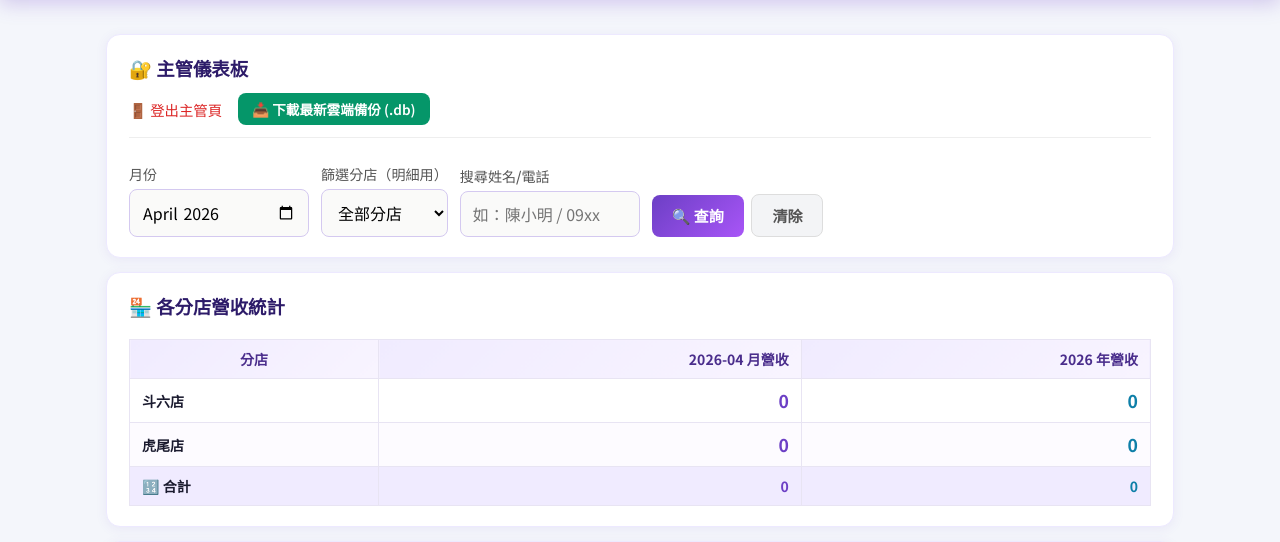
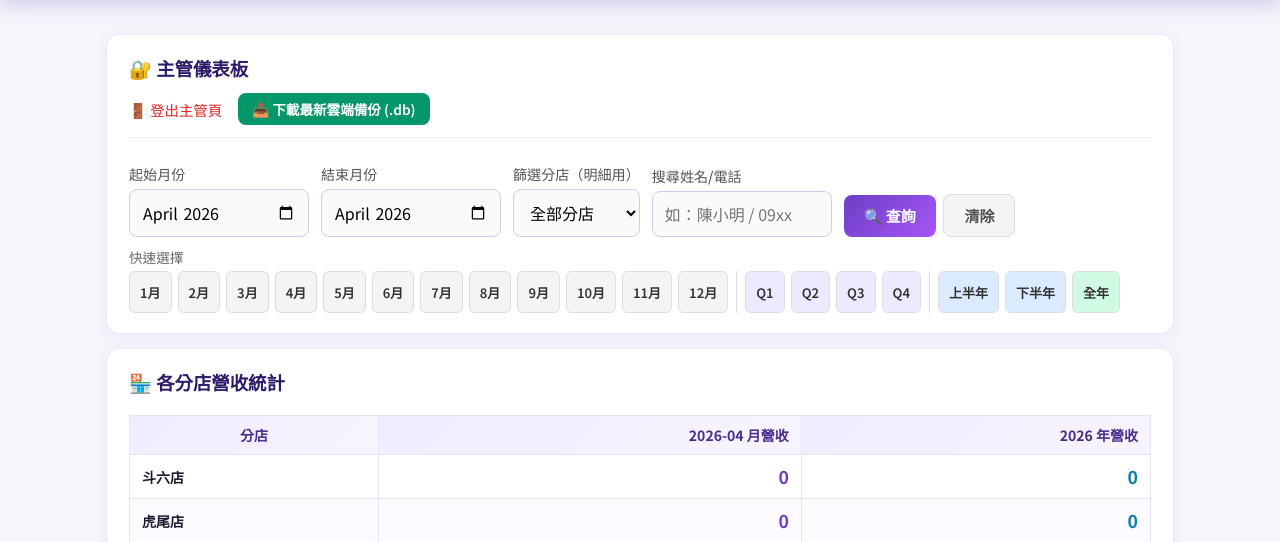
Before and after one commit to sisisleeping-web/beauty-vip-webapp, a Flask app: page /manager in a window 1280 px wide. Shown: the part 62-604 px from the top of the page. Run offline with Flask 3, Linux system fonts and the light colour scheme; the visitor is signed in with stand-in values (Sample User, id 1); data comes from the database, SQL or seed files in the repository; data that the repository does not hold is empty.

Commit message:
feat: 主管儀表板支援月份範圍篩選（同報表頁）

```diff
--- a/app.py
+++ b/app.py
@@ -798,29 +798,38 @@ def manager_dashboard():
         return render_template("manager_lock.html", error=None)
 
     db = get_db()
-    month = request.args.get("month", date.today().strftime("%Y-%m"))
-    year = month[:4]
+    default_month = date.today().strftime("%Y-%m")
+    month_from = request.args.get("month_from", "").strip() or request.args.get("month", default_month)
+    month_to = request.args.get("month_to", "").strip() or month_from
+    if month_to < month_from:
+        month_to = month_from
+    year = month_from[:4]
     store_id_filter = request.args.get("store_id", "").strip()
     q_filter = request.args.get("q", "").strip()
+
+    if month_from == month_to:
+        month_label = month_from
+    else:
+        month_label = f"{month_from} ~ {month_to}"
 
     stores = db.execute("SELECT id, name FROM stores ORDER BY name").fetchall()
 
     store_stats = db.execute(
         """
         SELECT s.name AS store_name,
-               SUM(CASE WHEN t.month_key = ? THEN t.final_amount ELSE 0 END) AS month_revenue,
+               SUM(CASE WHEN t.month_key >= ? AND t.month_key <= ? THEN t.final_amount ELSE 0 END) AS month_revenue,
                SUM(CASE WHEN substr(t.txn_date,1,4) = ? THEN t.final_amount ELSE 0 END) AS year_revenue
         FROM stores s
         LEFT JOIN transactions t ON s.id = t.store_id
         GROUP BY s.name
         ORDER BY s.name
         """,
-        (month, year),
+        (month_from, month_to, year),
     ).fetchall()
 
     # Customer stats with optional store + name/phone filter
     cust_where = ""
-    cust_params: list[Any] = [month, year]
+    cust_params: list[Any] = [month_from, month_to, year]
     if store_id_filter:
         cust_where += " AND t.store_id = ?"
         cust_params.append(store_id_filter)
@@ -833,7 +842,7 @@ def manager_dashboard():
         f"""
         SELECT c.id, c.name, c.phone, c.birthday, c.coin_balance,
                GROUP_CONCAT(DISTINCT s.name) AS stores,
-               SUM(CASE WHEN t.month_key = ? THEN t.final_amount ELSE 0 END) AS month_spend,
+               SUM(CASE WHEN t.month_key >= ? AND t.month_key <= ? THEN t.final_amount ELSE 0 END) AS month_spend,
                SUM(CASE WHEN substr(t.txn_date,1,4) = ? THEN t.final_amount ELSE 0 END) AS year_spend,
                SUM(t.cashback) AS total_cashback
         FROM customers c
@@ -846,11 +855,14 @@ def manager_dashboard():
         cust_params,
     ).fetchall()
 
-    filters = {"store_id": store_id_filter, "q": q_filter}
+    filters = {"store_id": store_id_filter, "q": q_filter, "month_from": month_from, "month_to": month_to}
 
     return render_template(
         "manager.html",
-        month=month,
+        month=month_from,
+        month_label=month_label,
+        month_from=month_from,
+        month_to=month_to,
         store_stats=store_stats,
         customer_stats=customer_stats,
         stores=stores,
--- a/templates/manager.html
+++ b/templates/manager.html
@@ -10,8 +10,12 @@
   </div>
   <form method="get" style="display:flex; flex-wrap:wrap; gap:12px; align-items:flex-end;">
     <div>
-      <label>月份</label>
-      <input type="month" name="month" value="{{ month }}" style="max-width:180px;">
+      <label>起始月份</label>
+      <input type="month" name="month_from" id="mgr_month_from" value="{{ month_from }}" style="max-width:180px;">
+    </div>
+    <div>
+      <label>結束月份</label>
+      <input type="month" name="month_to" id="mgr_month_to" value="{{ month_to }}" style="max-width:180px;">
     </div>
     <div>
       <label>篩選分店（明細用）</label>
@@ -31,6 +35,32 @@
       <a href="/manager"><button type="button" style="background:#f3f4f6;color:#555;border:1px solid #ddd;margin-left:4px;">清除</button></a>
     </div>
   </form>
+  <div style="margin-top:10px;">
+    <label style="font-size:0.85rem; color:#666;">快速選擇</label>
+    <div style="display:flex; flex-wrap:wrap; gap:6px; margin-top:4px;">
+      <button type="button" class="quick-month-btn" onclick="setMgrRange(1,1)">1月</button>
+      <button type="button" class="quick-month-btn" onclick="setMgrRange(2,2)">2月</button>
+      <button type="button" class="quick-month-btn" onclick="setMgrRange(3,3)">3月</button>
+      <button type="button" class="quick-month-btn" onclick="setMgrRange(4,4)">4月</button>
+      <button type="button" class="quick-month-btn" onclick="setMgrRange(5,5)">5月</button>
+      <button type="button" class="quick-month-btn" onclick="setMgrRange(6,6)">6月</button>
+      <button type="button" class="quick-month-btn" onclick="setMgrRange(7,7)">7月</button>
+      <button type="button" class="quick-month-btn" onclick="setMgrRange(8,8)">8月</button>
+      <button type="button" class="quick-month-btn" onclick="setMgrRange(9,9)">9月</button>
+      <button type="button" class="quick-month-btn" onclick="setMgrRange(10,10)">10月</button>
+      <button type="button" class="quick-month-btn" onclick="setMgrRange(11,11)">11月</button>
+      <button type="button" class="quick-month-btn" onclick="setMgrRange(12,12)">12月</button>
+      <span style="border-left:1px solid #ddd;margin:0 2px;"></span>
+      <button type="button" class="quick-month-btn" onclick="setMgrRange(1,3)" style="background:#ede9fe;">Q1</button>
+      <button type="button" class="quick-month-btn" onclick="setMgrRange(4,6)" style="background:#ede9fe;">Q2</button>
+      <button type="button" class="quick-month-btn" onclick="setMgrRange(7,9)" style="background:#ede9fe;">Q3</button>
+      <button type="button" class="quick-month-btn" onclick="setMgrRange(10,12)" style="background:#ede9fe;">Q4</button>
+      <span style="border-left:1px solid #ddd;margin:0 2px;"></span>
+      <button type="button" class="quick-month-btn" onclick="setMgrRange(1,6)" style="background:#dbeafe;">上半年</button>
+      <button type="button" class="quick-month-btn" onclick="setMgrRange(7,12)" style="background:#dbeafe;">下半年</button>
+      <button type="button" class="quick-month-btn" onclick="setMgrRange(1,12)" style="background:#d1fae5;">全年</button>
+    </div>
+  </div>
 </div>
 
 <!-- Store Revenue Summary -->
@@ -40,8 +70,8 @@
     <thead>
       <tr>
         <th>分店</th>
-        <th style="text-align:right;">{{ month }} 月營收</th>
-        <th style="text-align:right;">{{ month[:4] }} 年營收</th>
+        <th style="text-align:right;">{% if month_from == month_to %}{{ month_label }} 月營收{% else %}{{ month_label }} 期間營收{% endif %}</th>
+        <th style="text-align:right;">{{ month_from[:4] }} 年營收</th>
       </tr>
     </thead>
     <tbody>
@@ -90,8 +120,8 @@
         <th>手機號碼</th>
         <th>生日</th>
         <th>所屬分店</th>
-        <th style="text-align:right;">{{ month }} 月消費</th>
-        <th style="text-align:right;">{{ month[:4] }} 年消費</th>
+        <th style="text-align:right;">{% if month_from == month_to %}{{ month_label }} 月消費{% else %}{{ month_label }} 期間消費{% endif %}</th>
+        <th style="text-align:right;">{{ month_from[:4] }} 年消費</th>
         <th style="text-align:right;">累計美咖幣</th>
       </tr>
     </thead>
@@ -112,4 +142,21 @@
     </tbody>
   </table></div>
 </div>
+
+<style>
+.quick-month-btn {
+  background: #f3f4f6; color: #333; border: 1px solid #ddd; border-radius: 6px;
+  padding: 4px 10px; font-size: 13px; cursor: pointer; white-space: nowrap;
+  transition: all 0.15s;
+}
+.quick-month-btn:hover { background: #6c3fc5; color: #fff; border-color: #6c3fc5; }
+</style>
+
+<script>
+function setMgrRange(from, to) {
+  const year = document.getElementById('mgr_month_from').value.substring(0, 4) || new Date().getFullYear().toString();
+  document.getElementById('mgr_month_from').value = year + '-' + String(from).padStart(2, '0');
+  document.getElementById('mgr_month_to').value = year + '-' + String(to).padStart(2, '0');
+}
+</script>
 {% endblock %}
```
